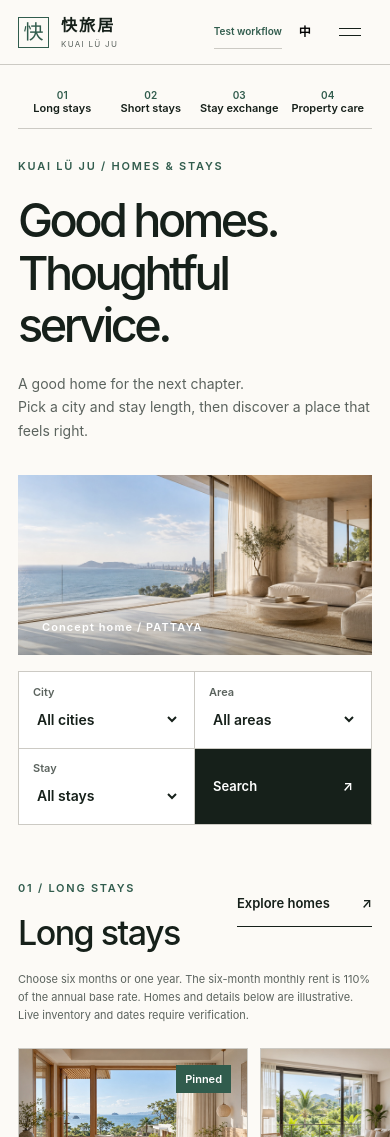
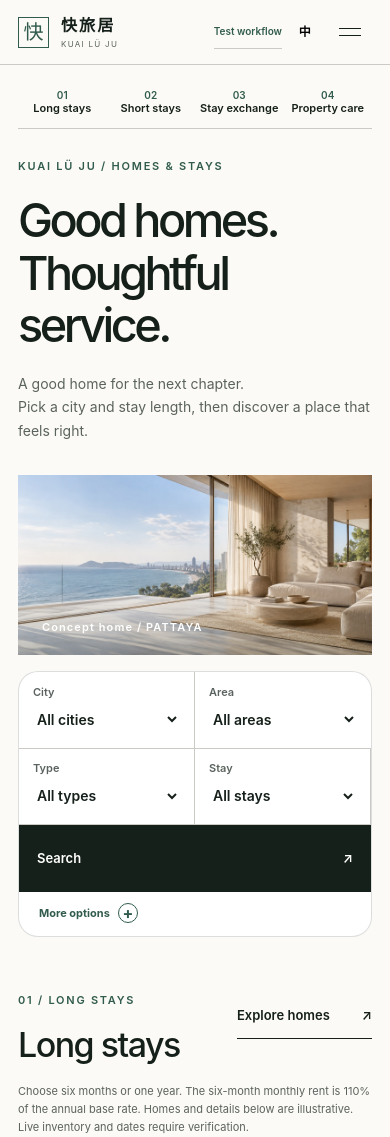
Before and after one commit to kaifa9527/kuailvju-site, a React (Vite) app: page / in a window 390 px wide. Shown: the top 1137 px of the page. Built offline with nearby package versions, Linux system fonts and the light colour scheme.

Commit message:
Refine long-stay and exchange search flows

```diff
--- a/src/App.tsx
+++ b/src/App.tsx
@@ -7,16 +7,16 @@ import { ManagementPage } from './ManagementPage'
 import { ManagementEntry } from './ManagementEntry'
 import { ExchangeCatalogPage, ExchangeDetailPage } from './ExchangeExperience'
 
-type Filters = { city: string; region: string; term: string }
+type Filters = { city: string; region: string; type: string; term: string; guestsMin: string; bedroomsMin: string; areaMin: string }
 type Route = { page: string; id?: string; mode?: string; filters: Filters; query: string }
-const emptyFilters: Filters = { city: 'all', region: 'all', term: 'all' }
+const emptyFilters: Filters = { city: 'all', region: 'all', type: 'all', term: 'all', guestsMin: 'all', bedroomsMin: 'all', areaMin: 'all' }
 const asset = (path: string) => `${import.meta.env.BASE_URL}${path.replace(/^\//, '')}`
 
 const words = {
   zh: {
     rent: '长租房', stays: '民宿房', exchange: '旅居置换', manage: '物业托管', explore: '探索房源', more: '了解详情',
     preview: '置换资格提示', menu: '菜单', search: '查找房源', city: '城市', area: '区域', stay: '租期',
-    allCities: '全部城市', allAreas: '全部区域', allTerms: '全部租期', day: '日租', month: '月租', quarter: '季租', halfYear: '半年', year: '一年',
+    allCities: '全部城市', allAreas: '全部区域', propertyType: '类型', allTypes: '全部类型', residential: '住宅', allTerms: '全部租期', moreOptions: '更多选项', lessOptions: '收起选项', bedroomsFilter: '卧室数', allBedrooms: '不限卧室', areaFilter: '面积', allAreasMin: '不限面积', day: '日租', month: '月租', quarter: '季租', halfYear: '半年', year: '一年',
     results: '精选房源', exchangeResults: '可置换房源', exchangeIntro: '已授权的长租房与民宿房业主均可发起双房源互换。', guestsFilter: '入住人数', allGuests: '不限人数', guestsAtLeast: '至少可住', reset: '清除筛选', noResult: '没有匹配的示意房源', noResultSub: '试试更换城市或租期。真实房源上线后，选择会持续增加。', exchangeNoResultSub: '试试更换城市、区域或入住人数。',
     demo: '示意房源', price: '示意价格', contact: '咨询房源', apply: '申请置换',
     ineligible: '此房源尚未获得业主的置换展示授权，不能发起互换申请。',
@@ -29,7 +29,7 @@ const words = {
     homeManageNote: '委托租赁、委托经营、委托看护。选一种适合您房屋现状的方式。',
     registrationTitle: '登记房源意向', serviceScope: '服务与收费', registrationPreview: '可测试提交流程 · 不收集真实资料',
     registrationNotice: '选择房屋信息后可生成一条站内测试记录，保存在当前浏览器。电话与邮箱暂不填写，也不会发送给平台。',
-    propertyCity: '房源城市', propertyRegion: '所在区域', propertyType: '房屋类型', propertySize: '建筑面积（m²）',
+    propertyCity: '房源城市', propertyRegion: '所在区域', propertySize: '建筑面积（m²）',
     contactPhone: '联系电话', contactEmail: '联系邮箱', apartment: '公寓', villa: '别墅', chooseOne: '请选择', registrationButton: '提交测试登记', registerAction: '查看登记信息', registrationDisabledPlaceholder: '正式开放后填写',
     leasingSteps: ['评估房源', '签约上架', '招租成交', '收租对账'],
     operationSteps: ['评估授权', '运营出租', '收益对账', '符合条件后申请置换'],
@@ -71,7 +71,7 @@ const words = {
   en: {
     rent: 'Long stays', stays: 'Short stays', exchange: 'Stay Exchange', manage: 'Property Care', explore: 'Explore homes', more: 'View details',
     preview: 'Exchange eligibility', menu: 'Menu', search: 'Search', city: 'City', area: 'Area', stay: 'Stay',
-    allCities: 'All cities', allAreas: 'All areas', allTerms: 'All stays', day: 'Daily', month: 'Monthly', quarter: 'Quarterly', halfYear: '6 months', year: '1 year',
+    allCities: 'All cities', allAreas: 'All areas', propertyType: 'Type', allTypes: 'All types', residential: 'Residential', allTerms: 'All stays', moreOptions: 'More options', lessOptions: 'Hide options', bedroomsFilter: 'Bedrooms', allBedrooms: 'Any bedrooms', areaFilter: 'Area', allAreasMin: 'Any area', day: 'Daily', month: 'Monthly', quarter: 'Quarterly', halfYear: '6 months', year: '1 year',
     results: 'Featured homes', exchangeResults: 'Exchange homes', exchangeIntro: 'Authorized long-stay and short-stay owners can request a direct home exchange.', guestsFilter: 'Guests', allGuests: 'Any number', guestsAtLeast: 'Sleeps at least', reset: 'Clear filters', noResult: 'No concept homes match', noResultSub: 'Try a different city or stay length. More choices will appear when live inventory launches.', exchangeNoResultSub: 'Try another city, area or guest count.',
     demo: 'Concept home', price: 'Sample price', contact: 'Ask about this home', apply: 'Request exchange',
     ineligible: 'This home has not been authorized by its owner for the exchange pool, so exchange requests are unavailable.',
@@ -84,7 +84,7 @@ const words = {
     homeManageNote: 'Leasing, full management or home care. Choose the service that fits your property.',
     registrationTitle: 'Register a property enquiry', serviceScope: 'Service & fees', registrationPreview: 'Interactive workflow test · no real details collected',
     registrationNotice: 'Submit property choices to create a browser-only test record. Phone and email remain disabled; nothing is sent to the platform.',
-    propertyCity: 'Property city', propertyRegion: 'Area', propertyType: 'Property type', propertySize: 'Floor area (m²)',
+    propertyCity: 'Property city', propertyRegion: 'Area', propertySize: 'Floor area (m²)',
     contactPhone: 'Phone', contactEmail: 'Email', apartment: 'Apartment', villa: 'Villa', chooseOne: 'Select', registrationButton: 'Submit test enquiry', registerAction: 'View registration fields', registrationDisabledPlaceholder: 'Available after launch',
     leasingSteps: ['Assess home', 'Sign & list', 'Find tenant', 'Reconcile rent'],
     operationSteps: ['Assess & authorize', 'Operate stays', 'Review earnings', 'Unlock exchange if eligible'],
@@ -133,7 +133,7 @@ function parseRoute(): Route {
   return {
     page: parts[0] || 'home', id: parts[0] === 'listing' ? parts[1] : parts[0] === 'request' || (parts[0] === 'exchange' || parts[0] === 'stays') && parts[1] === 'home' ? parts[2] : undefined,
     mode: parts[0] === 'management' || parts[0] === 'request' ? parts[1] : undefined,
-    filters: { city: params.get('city') || 'all', region: params.get('region') || 'all', term: params.get('term') || 'all' },
+    filters: { city: params.get('city') || 'all', region: params.get('region') || 'all', type: params.get('type') || 'all', term: params.get('term') || 'all', guestsMin: params.get('guests') || 'all', bedroomsMin: params.get('bedrooms') || 'all', areaMin: params.get('area') || 'all' },
     query,
   }
 }
@@ -142,7 +142,11 @@ function rentalsHash(filters: Filters) {
   const params = new URLSearchParams()
   if (filters.city !== 'all') params.set('city', filters.city)
   if (filters.region !== 'all') params.set('region', filters.region)
+  if (filters.type !== 'all') params.set('type', filters.type)
   if (filters.term !== 'all') params.set('term', filters.term)
+  if (filters.guestsMin !== 'all') params.set('guests', filters.guestsMin)
+  if (filters.bedroomsMin !== 'all') params.set('bedrooms', filters.bedroomsMin)
+  if (filters.areaMin !== 'all') params.set('area', filters.areaMin)
   return `#/rentals${params.size ? `?${params}` : ''}`
 }
 
@@ -173,14 +177,18 @@ function Header({ lang, setLang, route }: { lang: Language; setLang: (v: Languag
 function SearchPanel({ lang, initial, compact = false }: { lang: Language; initial: Filters; compact?: boolean }) {
   const t = words[lang]
   const [filters, setFilters] = useState(initial)
-  useEffect(() => { setFilters(initial) }, [initial.city, initial.region, initial.term])
+  const [advancedOpen, setAdvancedOpen] = useState(initial.guestsMin !== 'all' || initial.bedroomsMin !== 'all' || initial.areaMin !== 'all')
+  useEffect(() => { setFilters(initial); setAdvancedOpen(initial.guestsMin !== 'all' || initial.bedroomsMin !== 'all' || initial.areaMin !== 'all') }, [initial.city, initial.region, initial.type, initial.term, initial.guestsMin, initial.bedroomsMin, initial.areaMin])
   const selectedCity = cities.find(c => c.id === filters.city)
   const choose = (patch: Partial<Filters>) => setFilters(previous => ({ ...previous, ...patch }))
   return <form className={`search-panel ${compact ? 'search-compact' : ''}`} onSubmit={event => { event.preventDefault(); window.location.hash = rentalsHash(filters) }}>
     <label><span>{t.city}</span><select value={filters.city} onChange={e => choose({ city: e.target.value, region: 'all' })}><option value="all">{t.allCities}</option>{cities.map(c => <option key={c.id} value={c.id}>{c[lang]}</option>)}</select></label>
     <label><span>{t.area}</span><select value={filters.region} onChange={e => choose({ region: e.target.value })}><option value="all">{t.allAreas}</option>{selectedCity?.regions.map(r => <option key={r.id} value={r.id}>{r[lang]}</option>)}</select></label>
+    <label><span>{t.propertyType}</span><select value={filters.type} onChange={e => choose({ type: e.target.value })}><option value="all">{t.allTypes}</option><option value="apartment">{t.apartment}</option><option value="villa">{t.villa}</option><option value="residential">{t.residential}</option></select></label>
     <label><span>{t.stay}</span><select value={filters.term} onChange={e => choose({ term: e.target.value })}><option value="all">{t.allTerms}</option>{(['halfYear', 'year'] as Term[]).map(term => <option key={term} value={term}>{t[term]}</option>)}</select></label>
     <button className="button button-dark search-submit" type="submit"><span>{t.search}</span><span aria-hidden="true">↗</span></button>
+    <button className="search-more-toggle" type="button" aria-expanded={advancedOpen} onClick={() => setAdvancedOpen(value => !value)}><span>{advancedOpen ? t.lessOptions : t.moreOptions}</span><span aria-hidden="true">{advancedOpen ? '−' : '+'}</span></button>
+    {advancedOpen && <div className="search-advanced"><label><span>{t.guestsFilter}</span><select value={filters.guestsMin} onChange={e => choose({ guestsMin: e.target.value })}><option value="all">{t.allGuests}</option><option value="2">{t.guestsAtLeast} 2</option><option value="4">{t.guestsAtLeast} 4</option><option value="6">{t.guestsAtLeast} 6</option></select></label><label><span>{t.bedroomsFilter}</span><select value={filters.bedroomsMin} onChange={e => choose({ bedroomsMin: e.target.value })}><option value="all">{t.allBedrooms}</option><option value="1">1+</option><option value="2">2+</option><option value="3">3+</option></select></label><label><span>{t.areaFilter}</span><select value={filters.areaMin} onChange={e => choose({ areaMin: e.target.value })}><option value="all">{t.allAreasMin}</option><option value="60">60 m²+</option><option value="80">80 m²+</option><option value="100">100 m²+</option></select></label></div>}
   </form>
 }
 
@@ -223,7 +231,7 @@ function RentalsPage({ lang, filters }: { lang: Language; filters: Filters }) {
   const t = words[lang]
   const longHomes = listings.filter(item => item.management === 'leased')
   const found = filterListings(longHomes, filters)
-  return <div className="page-shell page-top"><div className="page-title"><p className="eyebrow">01 / LONG STAYS</p><h1>{t.rent}</h1><p>{lang === 'zh' ? '半年或一年，安心长住。半年月租按一年基础月租上浮 10%。' : 'Stay for six months or a year. Six-month rent adds 10% to the annual base monthly rate.'}</p></div><SearchPanel lang={lang} initial={filters} compact/><div className="results-bar"><div><h2>{t.results}</h2><span>{String(found.length).padStart(2, '0')} / {String(longHomes.length).padStart(2, '0')}</span></div>{(filters.city !== 'all' || filters.region !== 'all' || filters.term !== 'all') && <a href="#/rentals" className="text-link">{t.reset} ↗</a>}</div><p className="sample-inventory">{t.sampleInventory}</p>{found.length ? <div className="listing-grid">{found.map(item => <ListingCard key={item.id} listing={item} lang={lang}/>)}</div> : <div className="empty-state"><h3>{t.noResult}</h3><p>{t.noResultSub}</p><a className="button button-dark" href="#/rentals">{t.reset} ↗</a></div>}</div>
+  return <div className="page-shell page-top"><div className="page-title"><p className="eyebrow">01 / LONG STAYS</p><h1>{t.rent}</h1><p>{lang === 'zh' ? '半年或一年，安心长住。半年月租按一年基础月租上浮 10%。' : 'Stay for six months or a year. Six-month rent adds 10% to the annual base monthly rate.'}</p></div><SearchPanel lang={lang} initial={filters} compact/><div className="results-bar"><div><h2>{t.results}</h2><span>{String(found.length).padStart(2, '0')} / {String(longHomes.length).padStart(2, '0')}</span></div>{(filters.city !== 'all' || filters.region !== 'all' || filters.type !== 'all' || filters.term !== 'all' || filters.guestsMin !== 'all' || filters.bedroomsMin !== 'all' || filters.areaMin !== 'all') && <a href="#/rentals" className="text-link">{t.reset} ↗</a>}</div><p className="sample-inventory">{t.sampleInventory}</p>{found.length ? <div className="listing-grid">{found.map(item => <ListingCard key={item.id} listing={item} lang={lang}/>)}</div> : <div className="empty-state"><h3>{t.noResult}</h3><p>{t.noResultSub}</p><a className="button button-dark" href="#/rentals">{t.reset} ↗</a></div>}</div>
 }
 
 function PropertyGallery({ listing, lang }: { listing: Listing; lang: Language }) {
--- a/src/ExchangeExperience.tsx
+++ b/src/ExchangeExperience.tsx
@@ -211,7 +211,7 @@ export function ExchangeDetailPage({ lang, id, query, kind = 'exchange' }: { lan
       <section className="exchange-recommendation" aria-label={lang === 'zh' ? '房客推荐' : 'Guest recommendation'}><div className="exchange-recommendation-mark"><LineIcon name="shield" size={28}/><strong>{lang === 'zh' ? '房客推荐' : 'Guest recommended'}</strong></div>{recommendation.recommended ? <p><strong>{recommendation.rating!.toFixed(2)} / 5</strong><span>{lang === 'zh' ? `${recommendation.count} 条已核验入住评价` : `${recommendation.count} verified post-stay reviews`}</span></p> : <p><strong>{lang === 'zh' ? '等待真实入住评价' : 'Awaiting real guest reviews'}</strong><span>{lang === 'zh' ? '示意房源不展示虚构评分与评价数' : 'No invented rating or review count for concept homes'}</span></p>}<details><summary>{lang === 'zh' ? '查看推荐规则' : 'How recommendations work'}</summary><p>{lang === 'zh' ? '仅统计已完成入住、经平台核验的评价；至少 5 条且平均分达到 4.8 / 5 时，才展示房客推荐评分。' : 'Only completed and verified stays count. A recommendation appears after at least five reviews averaging 4.8 / 5 or higher.'}</p></details></section>
       <section className="exchange-info-section"><p className="eyebrow">HIGHLIGHTS</p><h2>{t.highlights}</h2><div className="exchange-highlight-list">{highlights.map(item => <div className="exchange-highlight" key={item.title}><LineIcon name={item.icon} size={25}/><div><h3>{item.title}</h3><p>{item.detail}</p></div></div>)}</div></section>
       <section className="exchange-info-section"><p className="eyebrow">AMENITIES</p><h2>{t.amenities}</h2><div className="amenity-list">{(amenitiesOpen ? home.amenities : home.amenities.slice(0, 6)).map(item => <span key={item.zh}><LineIcon name={amenityIcon(item.zh)} size={23}/>{item[lang]}</span>)}</div>{home.amenities.length > 6 && <button className="exchange-amenities-toggle" type="button" aria-expanded={amenitiesOpen} onClick={() => setAmenitiesOpen(!amenitiesOpen)}>{amenitiesOpen ? (lang === 'zh' ? '收起设施' : 'Show fewer') : (lang === 'zh' ? `查看全部 ${home.amenities.length} 项设施` : `Show all ${home.amenities.length} amenities`)} <span aria-hidden="true">{amenitiesOpen ? '−' : '+'}</span></button>}<p className="exchange-amenities-note">{lang === 'zh' ? '以上配置为示意数据，真实房源上线前逐项核验。' : 'Concept amenities are verified individually before a live home is published.'}</p></section>
-      <section className="exchange-info-section"><p className="eyebrow">AVAILABILITY</p><h2>{t.availability}</h2><Calendar home={home} lang={lang} start={start} end={end} onSelect={selectDay}/></section>
+      {kind !== 'stays' && <section className="exchange-info-section"><p className="eyebrow">AVAILABILITY</p><h2>{t.availability}</h2><Calendar home={home} lang={lang} start={start} end={end} onSelect={selectDay}/></section>}
       <section className="exchange-info-section"><p className="eyebrow">LOCATION</p><h2>{t.location}</h2><div className="exchange-location"><strong>{location(home, lang)}</strong><p>{t.locationNote}</p></div></section>
       <section className="exchange-info-section"><p className="eyebrow">GOOD TO KNOW</p><h2>{t.rules}</h2><p>{t.rulesNote}</p></section>
       <section className="exchange-info-section exchange-rules"><p className="eyebrow">OWNER EXCHANGE</p><h2>{t.exchange}</h2><div><article><LineIcon name="shield"/><h3>{t.eligibility}</h3><p>{t.eligibilityText}</p></article><article><LineIcon name="calendar"/><h3>{t.timing}</h3><p>{t.timingText}</p></article><article><LineIcon name="utility"/><h3>{t.fees}</h3><p>{t.feesText}</p></article></div></section>
--- a/src/styles.css
+++ b/src/styles.css
@@ -55,11 +55,17 @@ h1, h2, h3 { min-width: 0; overflow-wrap: anywhere; font-weight: 500; line-heigh
 .hero-visual img { height: 100%; object-fit: cover; object-position: center; }
 .hero-visual > span { position: absolute; z-index: 1; bottom: 20px; left: 24px; color: var(--color-white); font: 600 11px/1.4 var(--font-body); letter-spacing: .1em; }
 .search-wrap { position: relative; z-index: 2; margin-top: -67px; }
-.search-panel { display: grid; grid-template-columns: repeat(3, minmax(0, 1fr)) minmax(0, 1.05fr); min-height: 100px; background: var(--color-white); border: var(--rule-light); box-shadow: 0 16px 42px var(--color-soft-shadow); }
-.search-panel label { display: flex; flex-direction: column; justify-content: center; min-width: 0; padding: var(--space-4) var(--space-6); border-right: var(--rule-light); }
+.search-panel { display: grid; grid-template-columns: repeat(4, minmax(0, 1fr)) minmax(145px, 1.08fr); min-height: 78px; overflow: hidden; border: 1px solid rgba(24, 35, 30, .15); border-radius: 999px; background: var(--color-white); box-shadow: 0 16px 42px var(--color-soft-shadow); }
+.search-panel label { display: flex; flex-direction: column; justify-content: center; min-width: 0; padding: var(--space-3) var(--space-5); border-right: var(--rule-light); }
 .search-panel label span { color: var(--color-muted); font-size: var(--text-xs); font-weight: 600; }
 .search-panel select { width: 100%; min-height: 42px; border: 0; padding-right: 20px; outline-offset: -2px; background: transparent; color: var(--color-ink); font-size: var(--text-base); font-weight: 600; cursor: pointer; }
-.search-panel .search-submit { margin: var(--space-4); gap: var(--space-4); }
+.search-panel .search-submit { margin: 8px; gap: var(--space-4); border-radius: 999px; }
+.search-more-toggle { grid-column: 1 / -1; display: inline-flex; align-items: center; gap: 8px; justify-self: start; margin: 0 0 10px 20px; border: 0; background: transparent; color: var(--color-accent); font-size: var(--text-xs); font-weight: 700; cursor: pointer; }
+.search-more-toggle span:last-child { display: grid; place-items: center; width: 20px; height: 20px; border: 1px solid currentColor; border-radius: 50%; font-size: 16px; line-height: 1; }
+.search-advanced { grid-column: 1 / -1; display: grid; grid-template-columns: repeat(3, minmax(0, 1fr)); gap: 0; margin: 0 12px 12px; border-top: var(--rule-light); background: var(--color-cream); }
+.search-advanced label { min-height: 70px; border-right: var(--rule-light); padding: 10px 14px; }
+.search-advanced label:last-child { border-right: 0; }
+.search-advanced select { min-height: 30px; font-size: 14px; }
 .section { padding-block: clamp(80px, 10vw, 150px); }
 .section-heading { display: flex; align-items: end; justify-content: space-between; gap: var(--space-12); margin-bottom: var(--space-10); }
 .section-heading .eyebrow { margin-bottom: var(--space-4); }
@@ -311,6 +317,21 @@ h1, h2, h3 { min-width: 0; overflow-wrap: anywhere; font-weight: 500; line-heigh
 .modal .button { width: 100%; margin-top: var(--space-4); }
 .modal-close { position: absolute; top: var(--space-3); right: var(--space-3); width: 44px; height: 44px; border: 0; background: transparent; font-size: 26px; }
 .test-flow-page { padding-block: var(--space-16) clamp(90px, 10vw, 140px); }
+.exchange-request-page { padding-block: clamp(34px, 5vw, 68px) clamp(90px, 10vw, 140px); }
+.exchange-request-heading { margin-bottom: var(--space-8); }
+.exchange-request-heading .back-link { display: inline-flex; margin-bottom: var(--space-8); }
+.exchange-request-heading > div { max-width: 900px; }
+.exchange-request-heading h1 { margin: var(--space-3) 0 var(--space-3); font-size: clamp(40px, 5vw, 68px); }
+.exchange-request-heading > div > p:last-child { color: var(--color-muted); font-size: var(--text-lg); }
+.exchange-test-form { display: flex; flex-direction: column; gap: var(--space-5); }
+.exchange-request-finder { display: grid; grid-template-columns: minmax(230px, 1.15fr) minmax(230px, 1.15fr) minmax(130px, .55fr) minmax(160px, .7fr); min-height: 88px; overflow: hidden; border: 1px solid rgba(24, 35, 30, .15); border-radius: 999px; background: var(--color-white); box-shadow: 0 16px 42px var(--color-soft-shadow); }
+.exchange-request-finder > label, .exchange-request-target { display: flex; min-width: 0; flex-direction: column; justify-content: center; gap: 4px; padding: var(--space-3) var(--space-5); border-right: var(--rule-light); }
+.exchange-request-finder span, .exchange-request-target span { color: var(--color-muted); font-size: var(--text-xs); font-weight: 600; }
+.exchange-request-finder select { width: 100%; min-height: 34px; border: 0; padding: 0 22px 0 0; background: transparent; color: var(--color-ink); font-size: var(--text-sm); font-weight: 700; }
+.exchange-request-target strong { overflow: hidden; color: var(--color-ink); font-size: var(--text-sm); text-overflow: ellipsis; white-space: nowrap; }
+.exchange-request-target small { overflow: hidden; color: var(--color-muted); font-size: 11px; text-overflow: ellipsis; white-space: nowrap; }
+.exchange-finder-note { align-self: center; min-height: 50px; margin: 0 12px; border: 0; border-radius: 999px; background: var(--color-ink); color: var(--color-white); font-size: var(--text-sm); font-weight: 700; cursor: pointer; }
+.exchange-request-ribbon { margin: 0; border-top: 0; border-left: 2px solid var(--color-accent); }
 .test-flow-heading { max-width: 760px; margin-bottom: var(--space-10); }
 .test-flow-heading h1 { margin-bottom: var(--space-4); font-size: clamp(44px, 5vw, 72px); }
 .test-flow-heading > p:last-child { color: var(--color-muted); font-size: var(--text-lg); }
@@ -427,12 +448,16 @@ h1, h2, h3 { min-width: 0; overflow-wrap: anywhere; font-weight: 500; line-heigh
   .hero-visual { flex: none; min-height: 0; height: 180px; }
   .hero-visual img { object-position: center 56%; }
   .search-wrap { margin-top: 0; }
-  .search-panel { grid-template-columns: repeat(2, minmax(0, 1fr)); min-height: 0; margin-top: var(--space-4); box-shadow: none; }
+  .search-panel { grid-template-columns: repeat(2, minmax(0, 1fr)); min-height: 0; margin-top: var(--space-4); border-radius: 20px; box-shadow: none; }
   .search-panel label { min-height: 76px; padding: 8px 14px; }
-  .search-panel label:nth-child(2) { border-right: 0; }
-  .search-panel label:nth-child(3) { border-top: var(--rule-light); }
+  .search-panel label:nth-of-type(2) { border-right: 0; }
+  .search-panel label:nth-of-type(n + 3) { border-top: var(--rule-light); }
   .search-panel select { min-height: 36px; font-size: 14px; }
-  .search-panel .search-submit { margin: 0; min-height: 76px; border: 0; border-top: var(--rule-light); }
+  .search-panel .search-submit { grid-column: 1 / -1; margin: 0; min-height: 68px; border: 0; border-top: var(--rule-light); border-radius: 0; }
+  .search-more-toggle { margin: 10px 14px 12px; }
+  .search-advanced { grid-template-columns: 1fr; margin: 0 10px 10px; }
+  .search-advanced label, .search-advanced label:last-child { min-height: 64px; border-right: 0; border-bottom: var(--rule-light); }
+  .search-advanced label:last-child { border-bottom: 0; }
   .section { padding-block: 56px 78px; }
   .home-property-section, .home-exchange-section, .home-management-section { padding-block: 56px 72px; }
   .section-heading { align-items: start; gap: var(--space-4); margin-bottom: var(--space-6); }
@@ -520,6 +545,14 @@ h1, h2, h3 { min-width: 0; overflow-wrap: anywhere; font-weight: 500; line-heigh
 }
 @media (max-width: 700px) {
   .test-flow-page { padding-block: var(--space-10) 80px; }
+  .exchange-request-page { padding-block: var(--space-8) 80px; }
+  .exchange-request-heading { display: block; margin-bottom: var(--space-6); }
+  .exchange-request-heading h1 { font-size: 42px; }
+  .exchange-request-heading > div > p:last-child { font-size: var(--text-sm); }
+  .exchange-request-finder { grid-template-columns: 1fr; min-height: 0; border-radius: 20px; box-shadow: none; }
+  .exchange-request-finder > label, .exchange-request-target { min-height: 72px; border-right: 0; border-bottom: var(--rule-light); }
+  .exchange-finder-note { min-height: 54px; margin: 10px; }
+  .exchange-request-ribbon { margin: 0; }
   .test-flow-heading { margin-bottom: var(--space-6); }
   .test-flow-heading h1 { font-size: 42px; }
   .test-flow-heading > p:last-child { font-size: var(--text-sm); }
```
Also changed, not shown: src/TestFlows.tsx (+2 -2 lines), src/lib/catalog.ts (+20 -1 lines), 1 other file (tests, documents, lock files or other folders).
